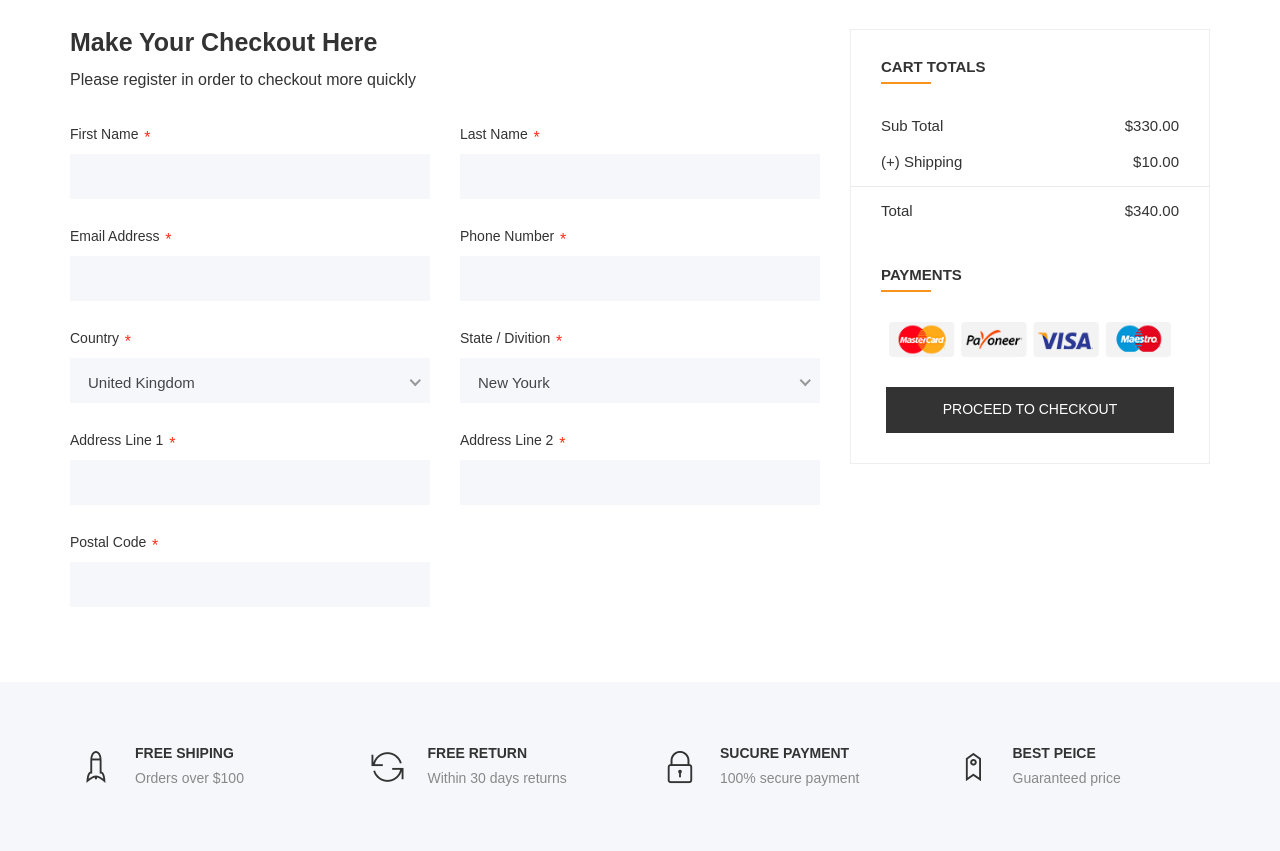
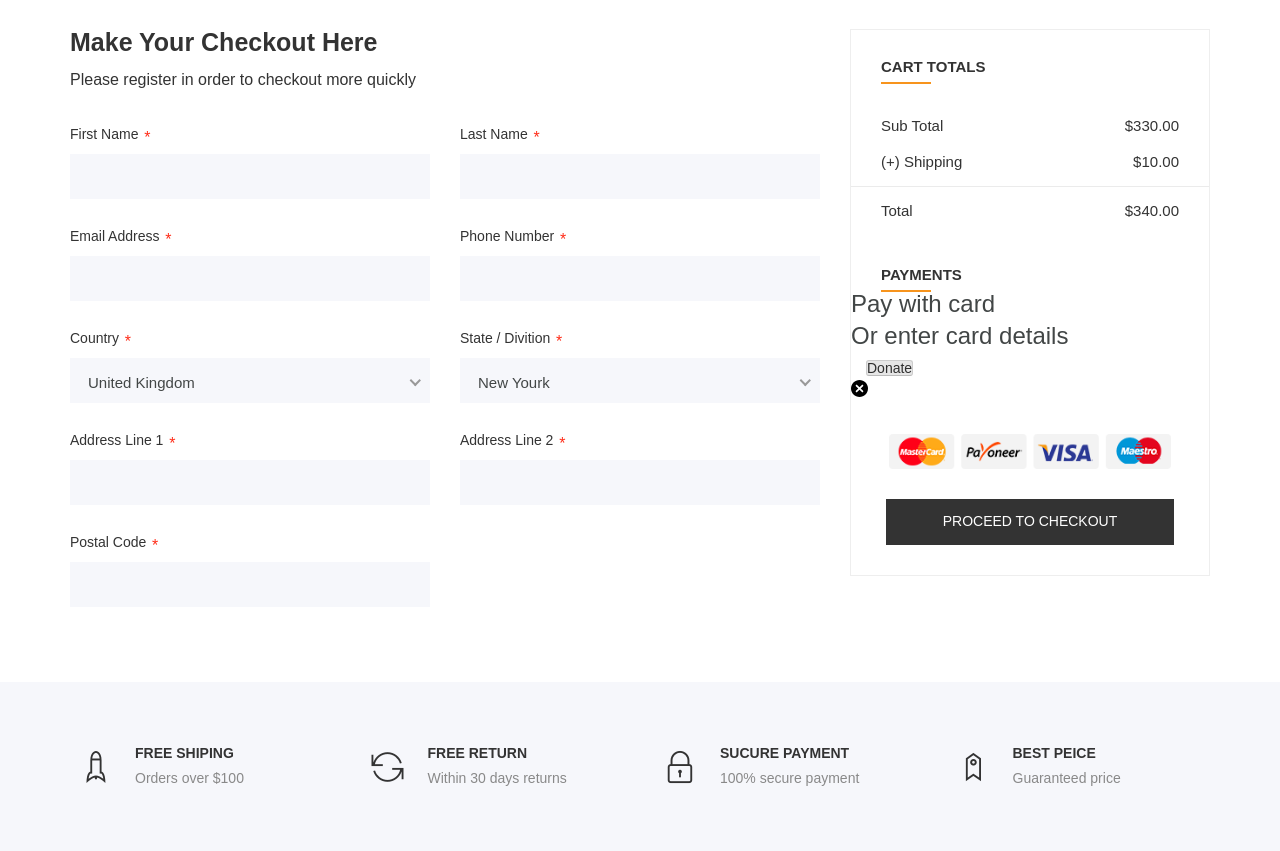
Before and after one commit to r4mi4/django_shop, a Django app: page /checkout/ in a window 1280 px wide. Shown: the part 329-1180 px from the top of the page. Run offline with Django 3.2, Linux system fonts and the light colour scheme; some libraries are stand-ins or nearby versions.

Commit message:
Preparing for stripe payment

```diff
--- a/checkout/templates/checkout/checkout.html
+++ b/checkout/templates/checkout/checkout.html
@@ -5,6 +5,7 @@
     <link rel="stylesheet" href="{% static 'frontend/css/niceselect.css' %}">
 {% endblock %}
 {%block content %}
+  <script src="https://js.stripe.com/v3/"></script>
 
 		<!-- Breadcrumbs -->
 		<div class="breadcrumbs">
@@ -364,7 +365,26 @@
 							<!-- Order Widget -->
 							<div class="single-widget">
 								<h2>Payments</h2>
-
+ 								<div class="cell example example4" id="example-4">
+									<form>
+									  <div id="example4-paymentRequest">
+										<!--Stripe paymentRequestButton Element inserted here-->
+									  </div>
+									  <fieldset>
+										<legend class="card-only" data-tid="elements_examples.form.pay_with_card">Pay with card</legend>
+										<legend class="payment-request-available" data-tid="elements_examples.form.enter_card_manually">Or enter card details</legend>
+										<div class="container">
+										  <div id="example4-card"></div>
+										  <button type="submit" data-tid="elements_examples.form.donate_button">Donate</button>
+										</div>
+									  </fieldset>
+									  <div class="error" role="alert"><svg xmlns="http://www.w3.org/2000/svg" width="17" height="17" viewBox="0 0 17 17">
+										  <path class="base" fill="#000" d="M8.5,17 C3.80557963,17 0,13.1944204 0,8.5 C0,3.80557963 3.80557963,0 8.5,0 C13.1944204,0 17,3.80557963 17,8.5 C17,13.1944204 13.1944204,17 8.5,17 Z"></path>
+										  <path class="glyph" fill="#FFF" d="M8.5,7.29791847 L6.12604076,4.92395924 C5.79409512,4.59201359 5.25590488,4.59201359 4.92395924,4.92395924 C4.59201359,5.25590488 4.59201359,5.79409512 4.92395924,6.12604076 L7.29791847,8.5 L4.92395924,10.8739592 C4.59201359,11.2059049 4.59201359,11.7440951 4.92395924,12.0760408 C5.25590488,12.4079864 5.79409512,12.4079864 6.12604076,12.0760408 L8.5,9.70208153 L10.8739592,12.0760408 C11.2059049,12.4079864 11.7440951,12.4079864 12.0760408,12.0760408 C12.4079864,11.7440951 12.4079864,11.2059049 12.0760408,10.8739592 L9.70208153,8.5 L12.0760408,6.12604076 C12.4079864,5.79409512 12.4079864,5.25590488 12.0760408,4.92395924 C11.7440951,4.59201359 11.2059049,4.59201359 10.8739592,4.92395924 L8.5,7.29791847 L8.5,7.29791847 Z"></path>
+										</svg>
+										<span class="message"></span></div>
+									</form>
+								  </div>
 							</div>
 							<!--/ End Order Widget -->
 							<!-- Payment Method Widget -->
--- a/orders/templates/orders/order.html
+++ b/orders/templates/orders/order.html
@@ -32,7 +32,7 @@
 										<li class="last">You Pay<span>${{ order.get_total_price }}</span></li>
 									</ul>
 									<div class="button5">
-										<a href="" class="btn">Next</a>
+										<a href="{% url 'checkout:checkout' %}" class="btn">Next</a>
 									</div>
 								</div>
 							</div>
```
Also changed, not shown: core/settings.py (+3 -6 lines).
